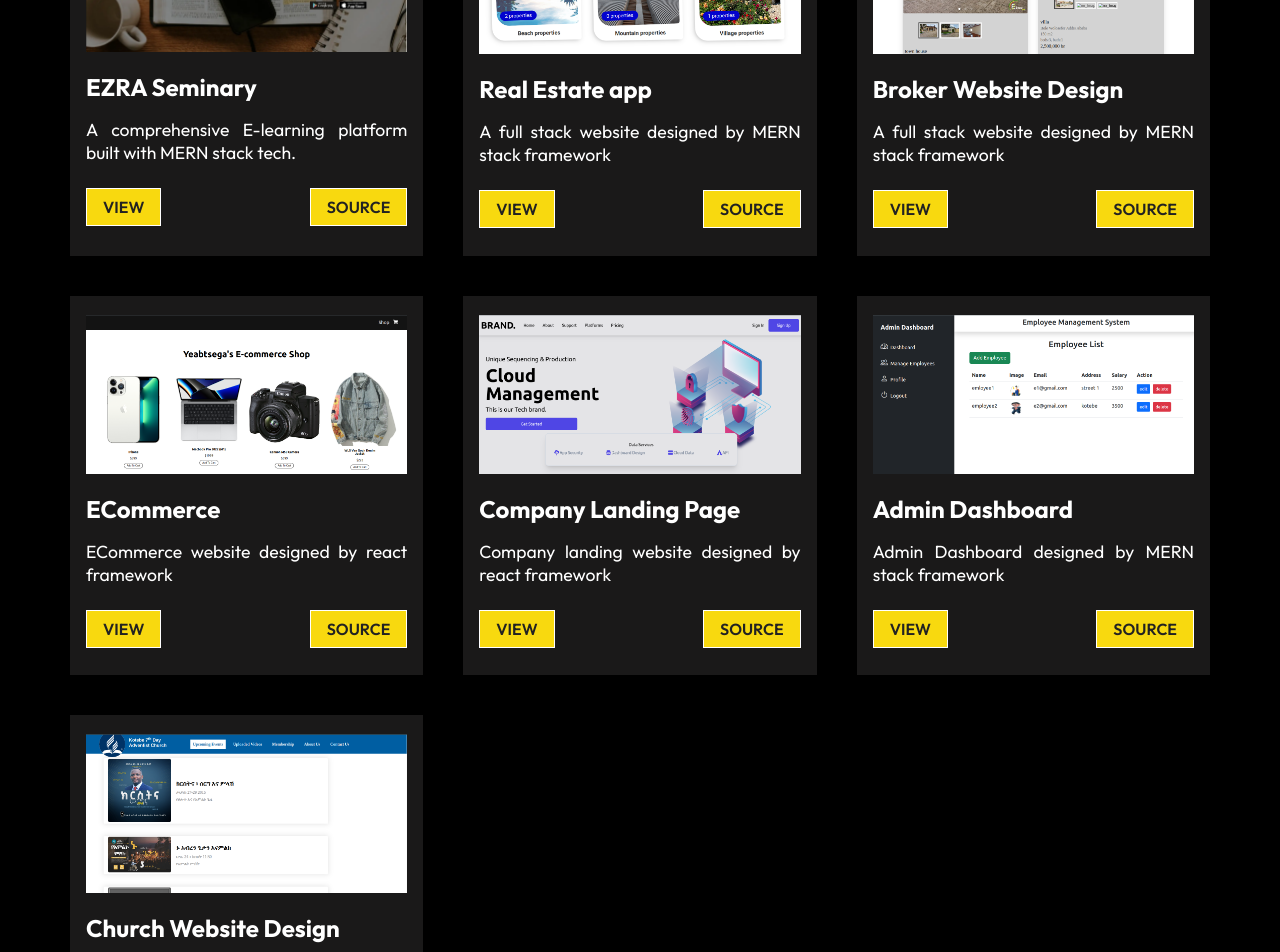
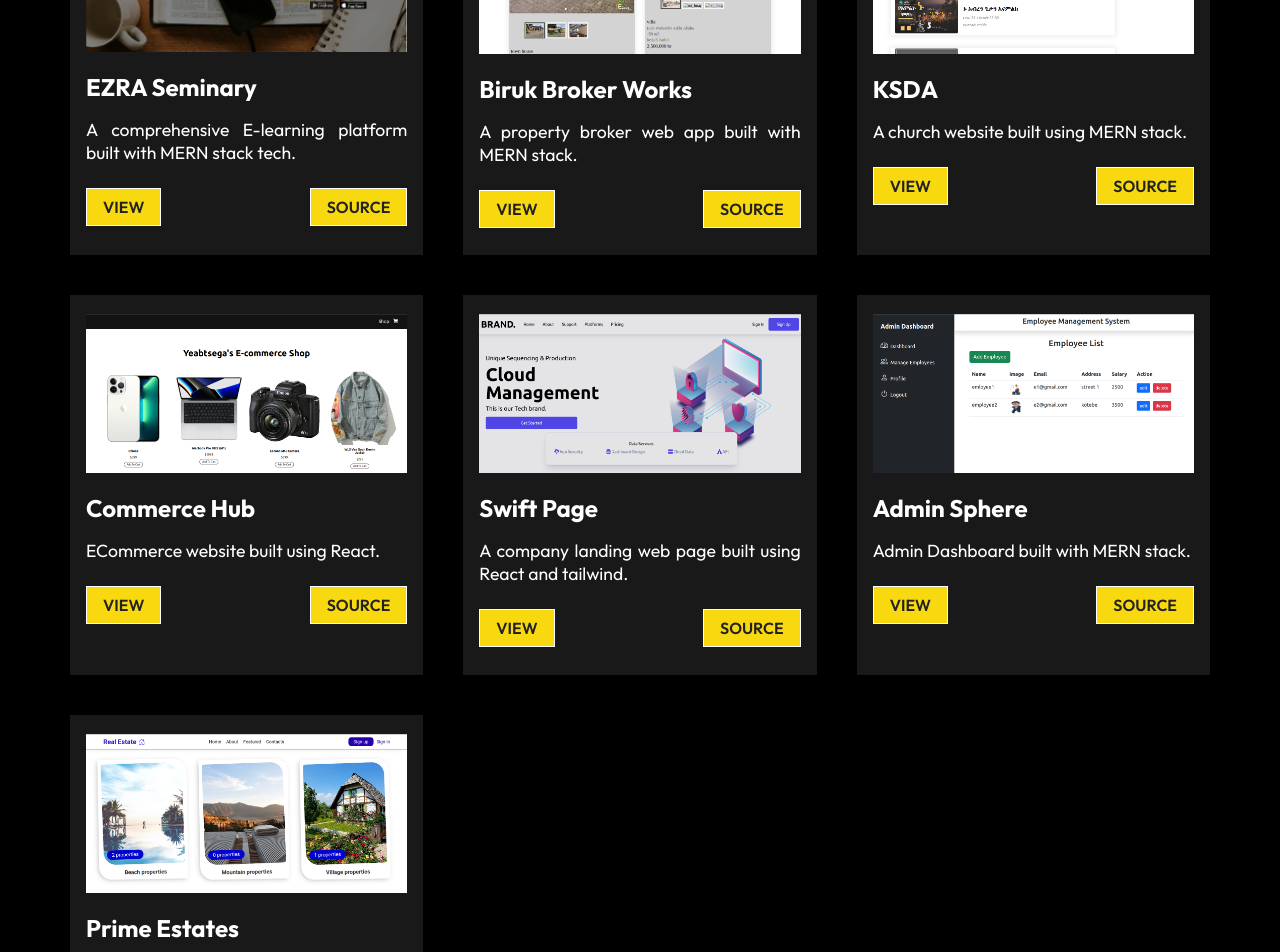
Before and after one commit to yeabtsega45/My-Portfolio, a React (Create React App) app: page / in a window 1280 px wide. Shown: the part 1060-2012 px from the top of the page. Built offline with nearby package versions, Linux system fonts and the light colour scheme.

Commit message:
update project data

```diff
--- a/src/Components/WorkCardData.js
+++ b/src/Components/WorkCardData.js
@@ -15,46 +15,46 @@ const ProjectCardData = [
     source: "https://github.com/yeabtsega45/Ezera_Seminary__Frontend",
   },
   {
-    imgsrc: pro4,
-    title: "Real Estate app",
-    text: "A full stack website designed by MERN stack framework",
-    view: "https://yeabtsega-real-estate.netlify.app/",
-    source: "https://github.com/yeabtsega45/Real-Estate-website--Full-stack-",
-  },
-  {
     imgsrc: pro1,
-    title: "Broker Website Design",
-    text: "A full stack website designed by MERN stack framework",
-    view: "",
+    title: "Biruk Broker Works",
+    text: "A property broker web app built with MERN stack.",
+    view: "https://property-brokers.onrender.com/",
     source: "https://github.com/yeabtsega45/broker-site",
   },
   {
+    imgsrc: pro2,
+    title: "KSDA",
+    text: "A church website built using MERN stack.",
+    view: "https://official-ksda-church.netlify.app/",
+    source: "https://github.com/yeabtsega45/church-website",
+  },
+  {
     imgsrc: pro5,
-    title: "ECommerce",
-    text: "ECommerce website designed by react framework",
+    title: "Commerce Hub",
+    text: "ECommerce website built using React.",
     view: "https://yeabtsega-ecommerce.netlify.app/",
     source: "https://github.com/yeabtsega45/ecommerce",
   },
   {
     imgsrc: pro6,
-    title: "Company Landing Page",
-    text: "Company landing website designed by react framework",
+    title: "Swift Page",
+    text: "A company landing web page built using React and tailwind.",
     view: "https://yeabtsega-company-landing-page.netlify.app/",
     source: "https://github.com/yeabtsega45/Company-Landing-Page--React-app",
   },
   {
     imgsrc: pro3,
-    title: "Admin Dashboard",
-    text: "Admin Dashboard designed by MERN stack framework",
-    view: "",
+    title: "Admin Sphere",
+    text: "Admin Dashboard built with MERN stack.",
+    view: "https://yeabtsega-admin-dashboard.netlify.app/",
     source: "https://github.com/yeabtsega45/Admin-Dashboard",
   },
   {
-    imgsrc: pro2,
-    title: "Church Website Design",
-    text: "A church website designed by react framework",
-    view: "",
-    source: "https://github.com/yeabtsega45/church-website",
+    imgsrc: pro4,
+    title: "Prime Estates",
+    text: "A Real Estate website built with MERN stack.",
+    view: "https://yeabtsega-real-estate.netlify.app/",
+    source: "https://github.com/yeabtsega45/Real-Estate-website--Full-stack-",
   },
 ];
 
```
